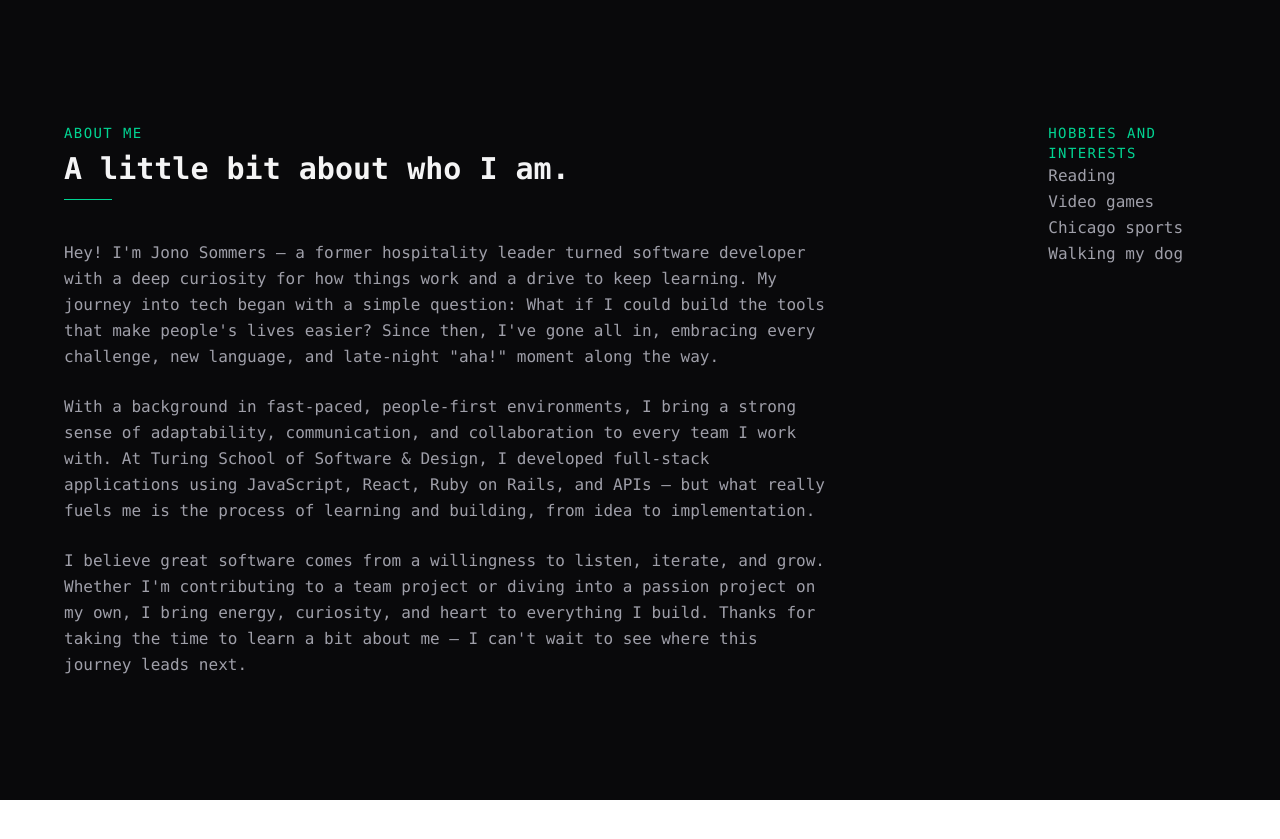
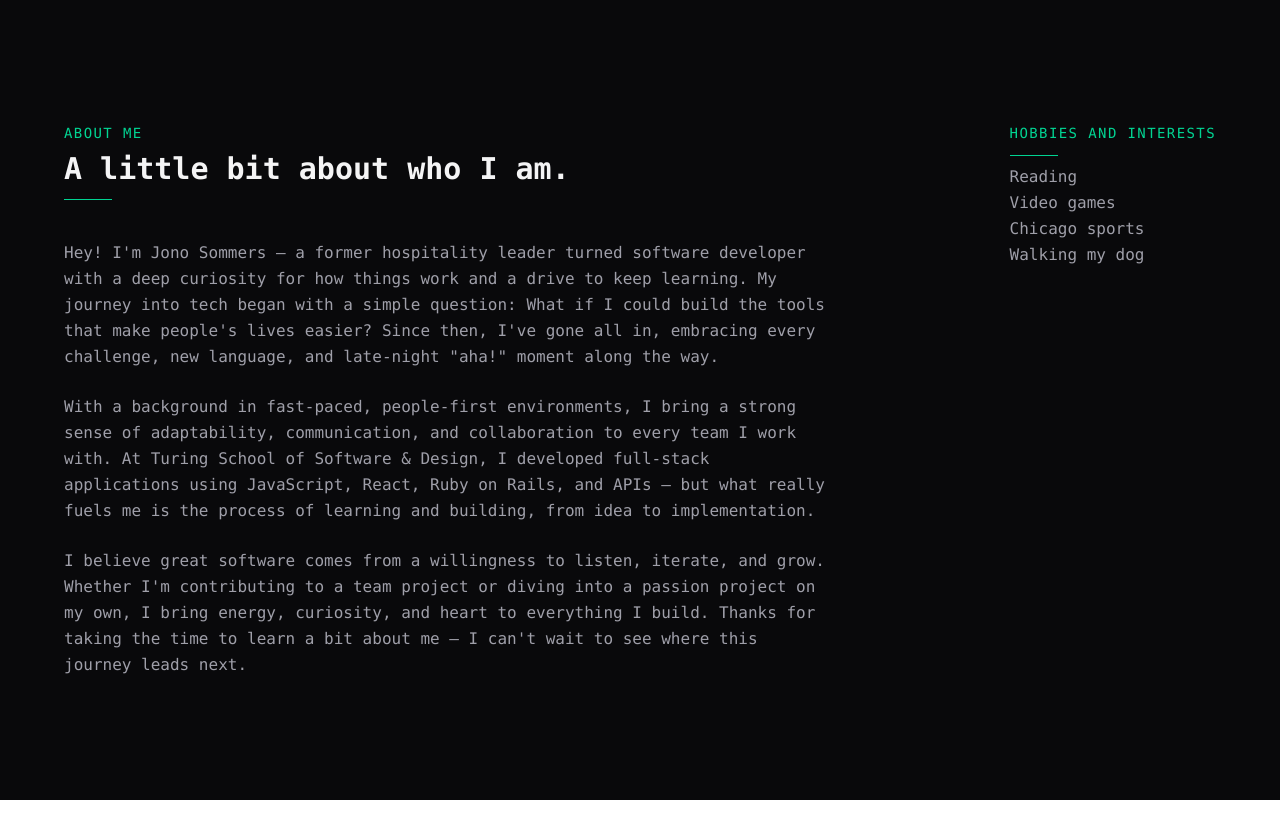
Before and after one commit to JonoSommers/portfolio-website, a React (Vite) app: page / in a window 1280 px wide. Shown: the part 800-1639 px from the top of the page. Built offline with nearby package versions, Linux system fonts and the light colour scheme.

Commit message:
update: style interests and hobbies list

```diff
--- a/src/pages/About.tsx
+++ b/src/pages/About.tsx
@@ -1,7 +1,7 @@
 export default function About() {
   return (
     <section className="min-h-screen bg-zinc-950 text-white px-10 py-24 flex flex-col justify-center font-mono">
-      <div className="flex flex-row items-start gap-12 max-w-6xl mx-auto w-full">
+      <div className="flex flex-row items-start max-w-6xl mx-auto w-full">
         <div className="max-w-6xl mx-auto w-full flex flex-col gap-10">
 
           {/* Section label */}
@@ -37,8 +37,9 @@ export default function About() {
         </div>
 
         {/* Hobbies List */}
-        <div>
-          <h3 className="text-emerald-400 text-sm tracking-widest uppercase">Hobbies and Interests</h3>
+        <div className="max-w-6xl mx-auto flex flex-col gap-2">
+          <h3 className="text-emerald-400 text-sm tracking-widest uppercase whitespace-nowrap">Hobbies and Interests</h3>
+          <div className="w-12 h-px bg-emerald-400 mt-1" />
           <ul>
             <li className="text-zinc-400 text-base leading-relaxed">Reading</li>
             <li className="text-zinc-400 text-base leading-relaxed">Video games</li>
```
